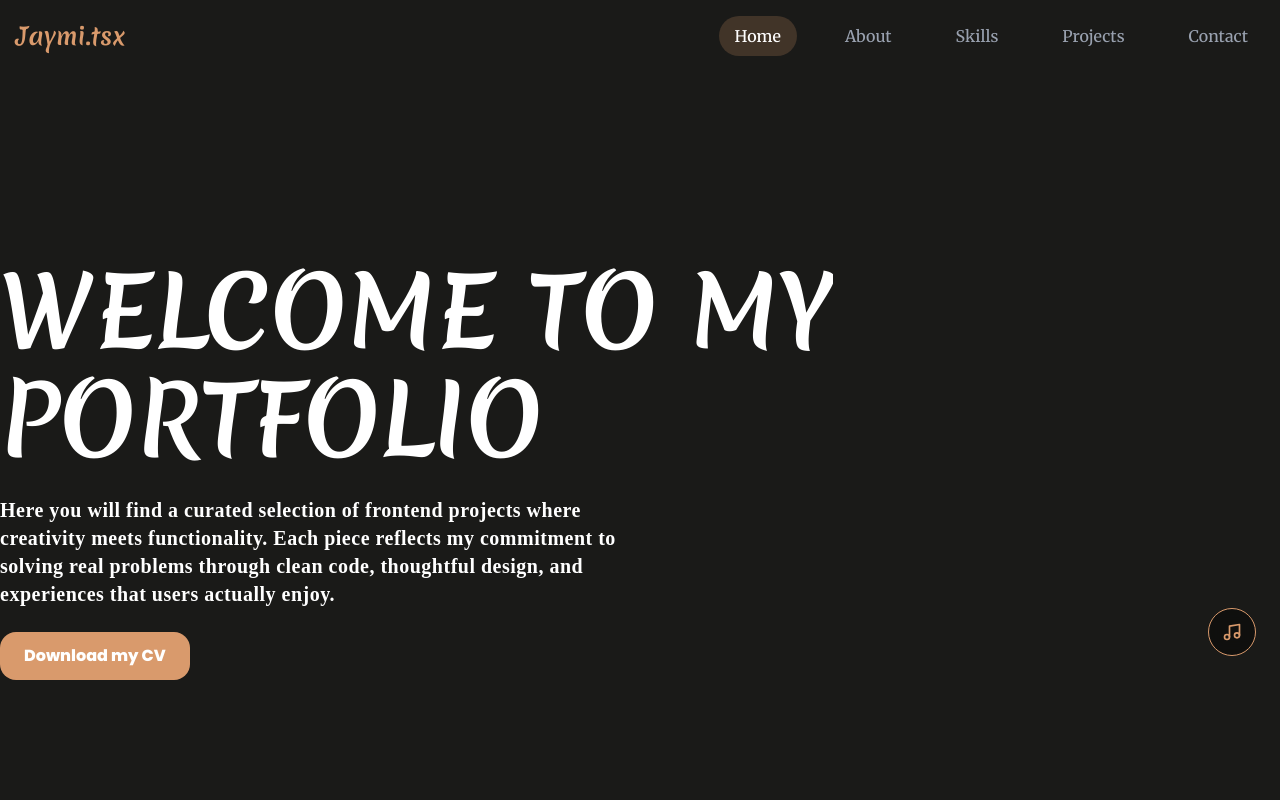
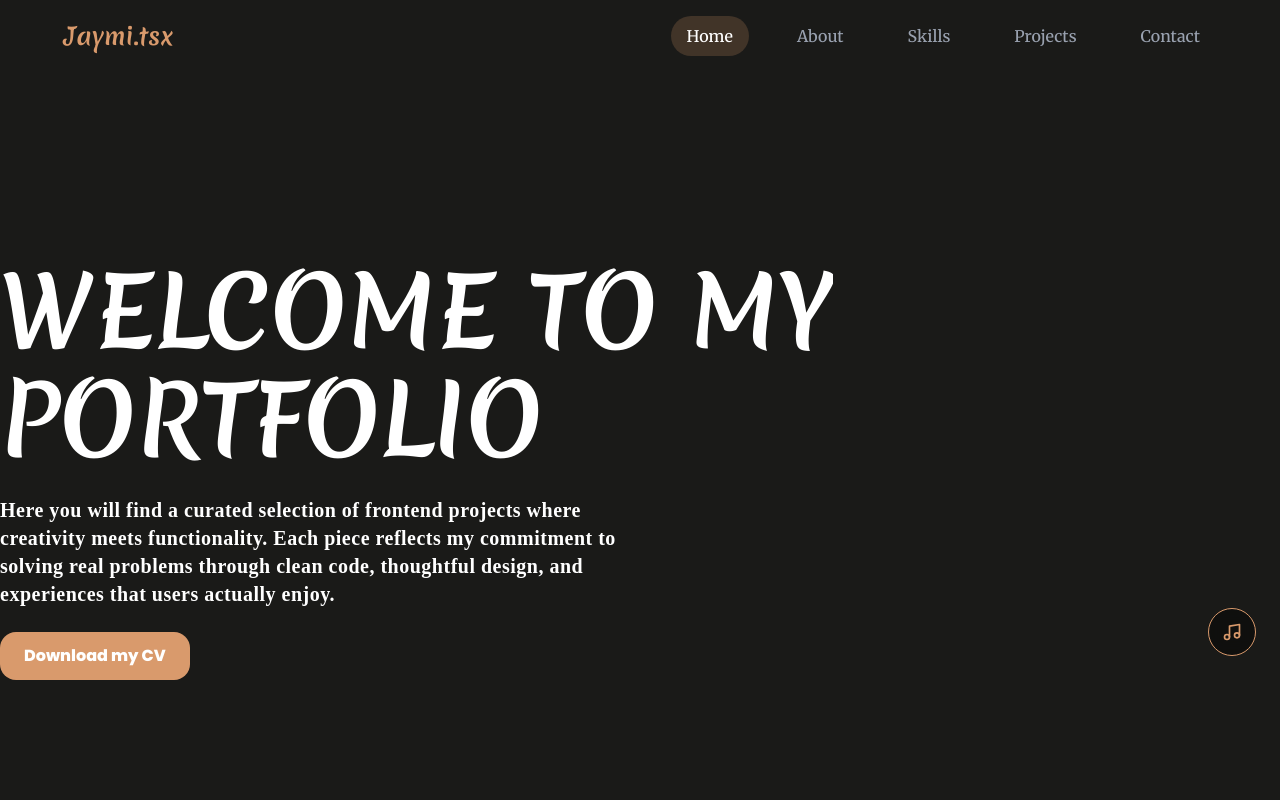
Before and after one commit to Jaymi-01/portfolio-3.0.1, a React (Vite) app: page / in a window 1280 px wide. Shown: the top 800 px of the page. Built offline with nearby package versions, Linux system fonts and the light colour scheme; a web font is replaced by a local one.

Commit message:
style: standardize and reduce horizontal padding for Header component

```diff
--- a/src/components/Header.tsx
+++ b/src/components/Header.tsx
@@ -70,7 +70,7 @@ const Header = ({ activeLink, setActiveLink }: HeaderProps) => {
   ];
 
   return (
-    <nav className="bg-[#1A1A18] p-4 sticky top-0 z-50">
+    <nav className="bg-[#1A1A18] px-6 md:px-10 lg:px-16 py-4 sticky top-0 z-50">
       <div className="container mx-auto flex justify-between items-center relative">
         <div className="text-white text-2xl font-bold">
           <a href="/" className="font-mono text-primary" onMouseEnter={() => soundManager.playHover()}>Jaymi.tsx</a>
@@ -116,7 +116,7 @@ const Header = ({ activeLink, setActiveLink }: HeaderProps) => {
           isOpen ? 'top-full opacity-100 visible' : 'top-[120%] opacity-0 invisible'
         }`}
       >
-        <div className="container mx-auto px-4 py-4">
+        <div className="container mx-auto px-6 py-4">
           <ul className="flex flex-col space-y-4">
             {navLinks.map((link) => (
               <li key={link.id}>
```
